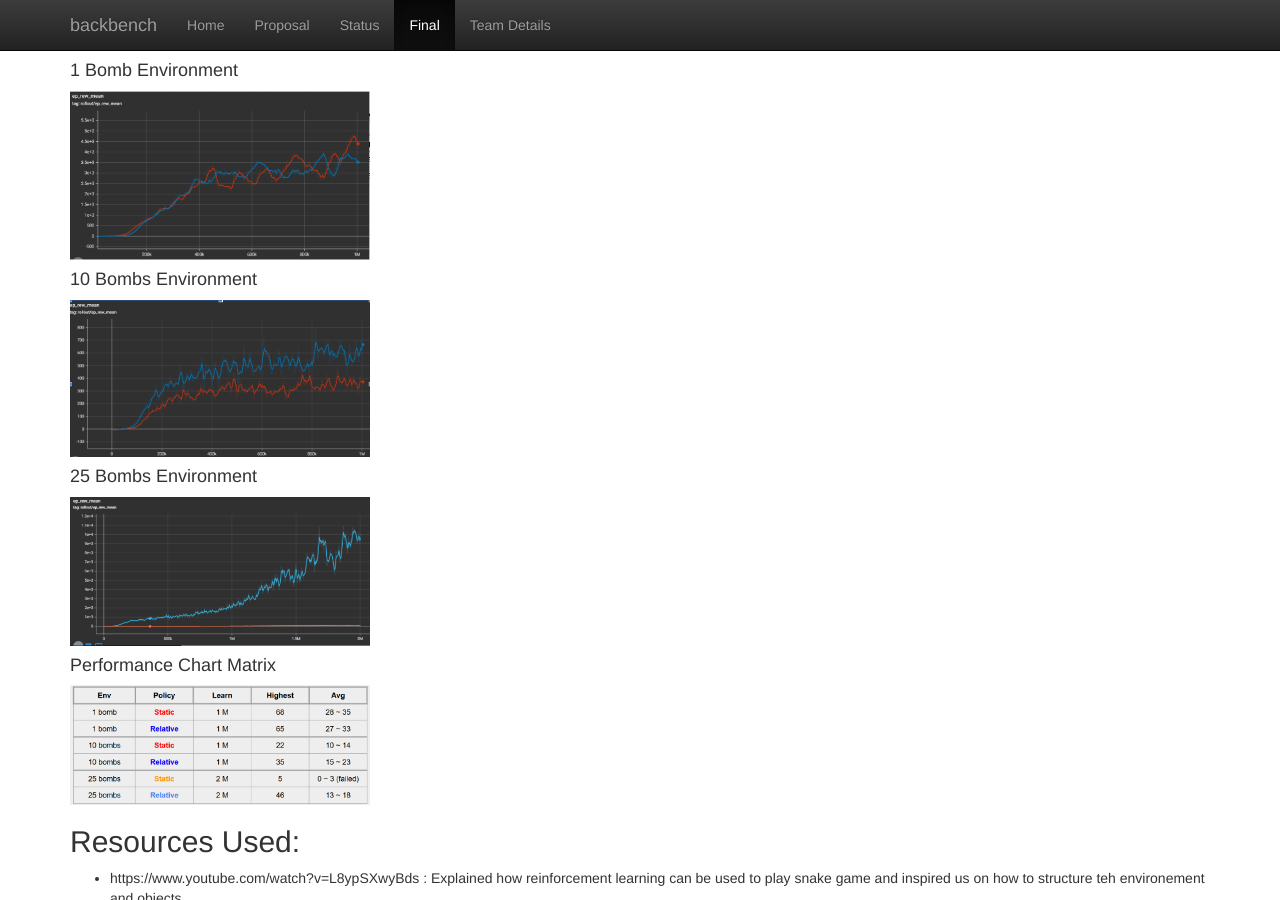
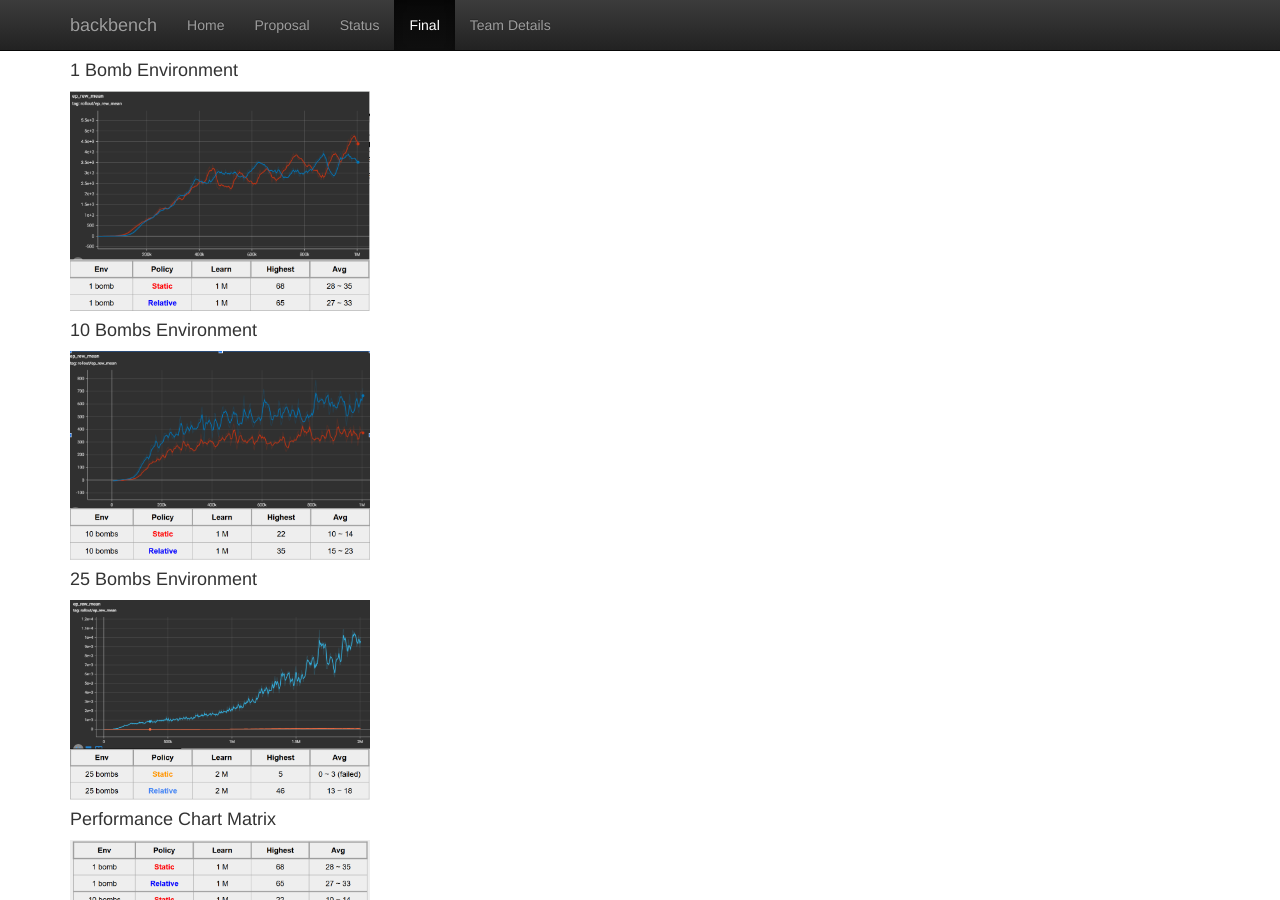
Before and after one commit to mcthoma1/backbench, a Jekyll site: the page built from docs/final.md, in a window 1280 px wide and 900 px high, scrolled down 3100 px. Built offline with Jekyll 4.4.1, drawn with Linux system fonts in a browser that asks for light colours.

Commit message:
evaluation ppo

```diff
--- a/docs/final.md
+++ b/docs/final.md
@@ -101,13 +101,16 @@ In our PPO approach, we observed that the model’s improvement plateaued in sta
 
 ### Environments Tested
 #### 1 Bomb Environment
-<img src="./image/1b_graph.png" alt="1 Bomb Graph" width="300"/>
+<img src="./image/1b_graph.png" alt="1 Bomb Graph" width="300"/><br/>
+<img src="./image/1b_chart.png" alt="1 Bomb Graph" width="300"/>
 
 #### 10 Bombs Environment
-<img src="./image/10b_graph.png" alt="10 Bombs Graph" width="300"/>
+<img src="./image/10b_graph.png" alt="10 Bombs Graph" width="300"/><br/>
+<img src="./image/10b_chart.png" alt="10 Bombs Graph" width="300"/>
 
 #### 25 Bombs Environment
-<img src="./image/25b_graph.png" alt="25 Bombs Graph" width="300"/>
+<img src="./image/25b_graph.png" alt="25 Bombs Graph" width="300"/><br/>
+<img src="./image/25b_chart.png" alt="25 Bombs Graph" width="300"/>
 
 #### Performance Chart Matrix
 <img src="./image/chart.png" alt="Performance Chart" width="300"/>
```
Also changed, not shown: docs/image/10b_chart.png (added), docs/image/1b_chart.png (added), docs/image/25b_chart.png (added).
